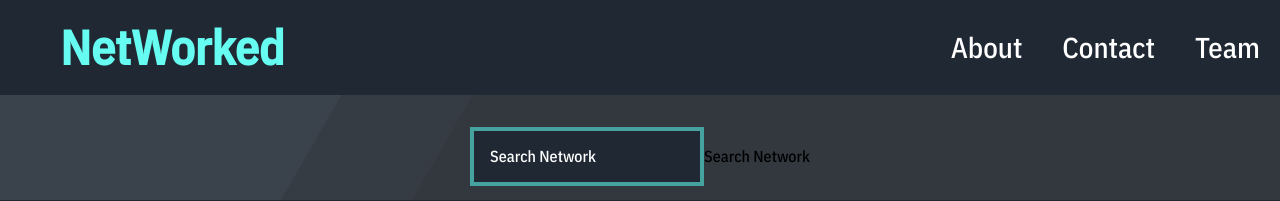
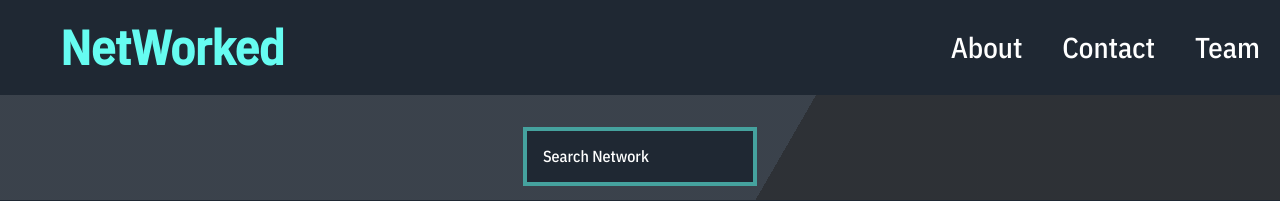
Before and after one commit to rubendplaza/NetWorked, a React (Create React App) app: page / in a window 1280 px wide. Shown: the top 201 px of the page. Built offline with nearby package versions, Linux system fonts and the light colour scheme; no server answers.

Commit message:
added labels to form elements to increase accessibility

```diff
--- a/src/components/SearchBox.js
+++ b/src/components/SearchBox.js
@@ -5,13 +5,13 @@ const SearchBox = ({ searchChange }) => {
   return (
     <div className="ma4 search">
       <input
+        aria-label="Search Network Connections"
         id="search"
         className="bw2 pa3 ba"
         type="search"
         placeholder="Search Network"
         onChange={searchChange}
       />
-      <label for="search">Search Network</label>
     </div>
   );
 };
```
